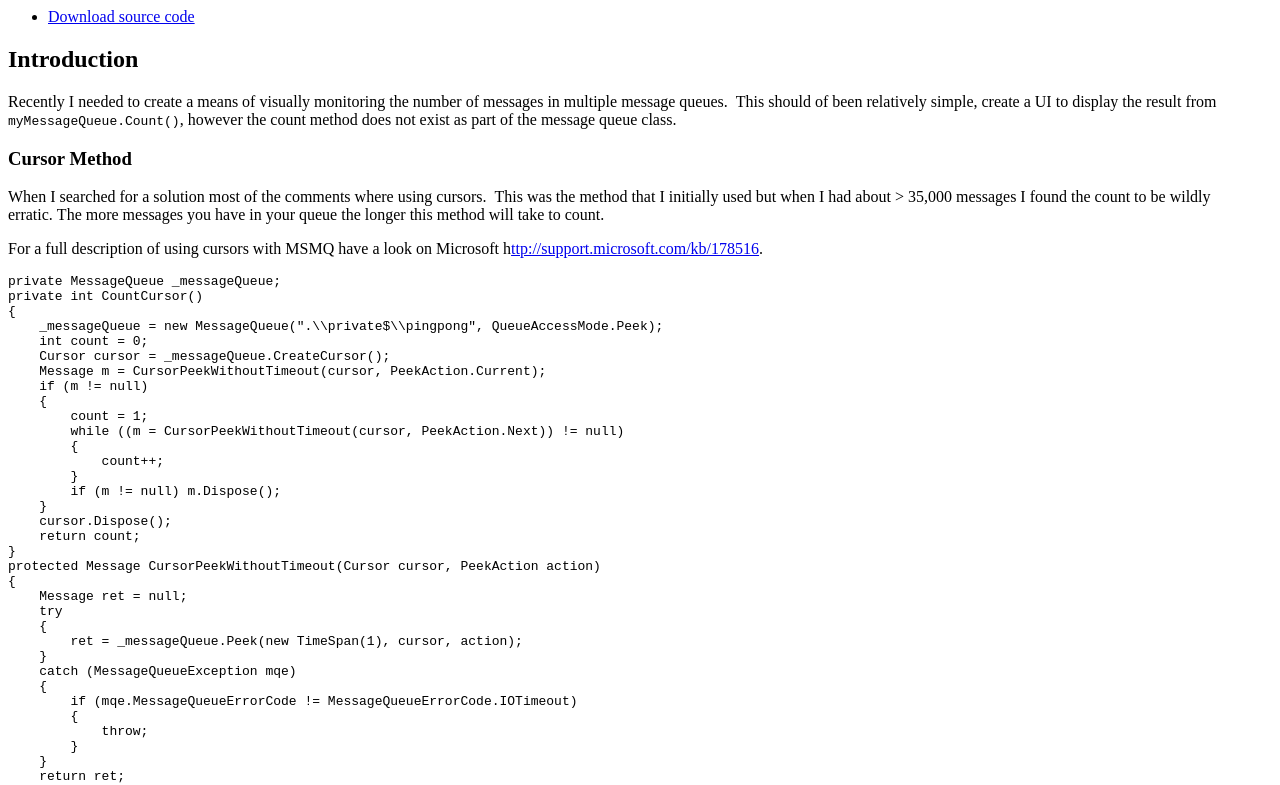
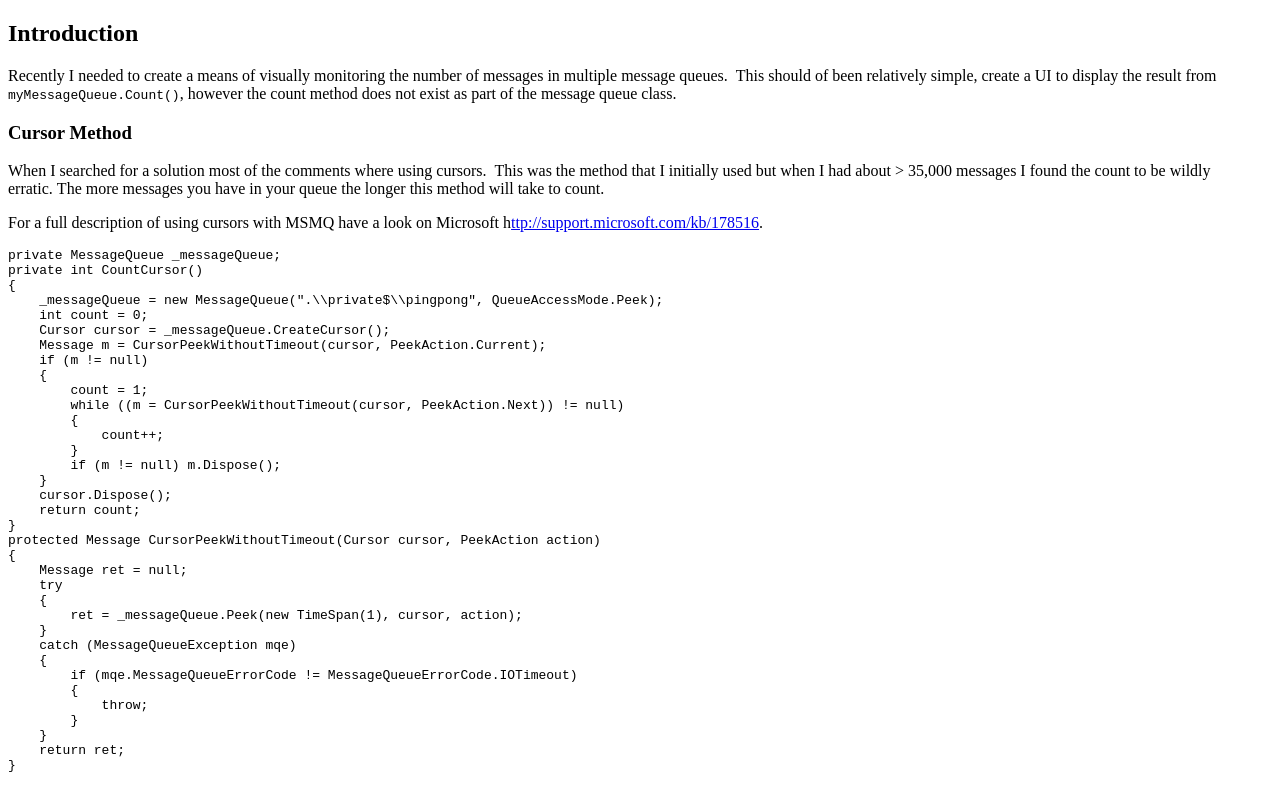
Before and after one commit to hungrydev/MessageQueueCounts, a plain HTML site: page Index.html in a window 1280 px wide. Shown: the top 785 px of the page. Drawn offline with Linux system fonts and the light colour scheme.

Commit message:
updated html
Signed-off-by: Bruce Bennett <bruce@bennettconsulting.eu>

```diff
--- a/Index.html
+++ b/Index.html
@@ -1,7 +1,9 @@
 
-<ul class="download">
-<li><a href="MessageQueueCounts.zip">Download source code</a></li>
-</ul>
+<!DOCTYPE html>
+<html>
+<body>
+
+
 <h2>Introduction&nbsp;</h2>
 <p>Recently I needed to create a means of visually monitoring the number of messages in multiple message queues. &nbsp;This should of been relatively simple,
 create a UI to display the result from <code>myMessageQueue.Count()</code>, however the count method does not exist as part of the message queue class. &nbsp;</p>
@@ -119,3 +121,7 @@ The test application needs to run as administrator as you will be purging the me
 <li>Microsoft: <a href="http://msdn.microsoft.com/en-us/library/system.messaging.messagequeue.getallmessages.aspx">http://msdn.microsoft.com/en-us/library/system.messaging.messagequeue.getallmessages.aspx</a></li>
 <li>Microsoft: <a href="http://msdn.microsoft.com/en-us/library/system.messaging.messagequeue.getmessageenumerator2.aspx">http://msdn.microsoft.com/en-us/library/system.messaging.messagequeue.getmessageenumerator2.aspx</a></li>
 </ul>
+
+
+</body>
+</html>
```
